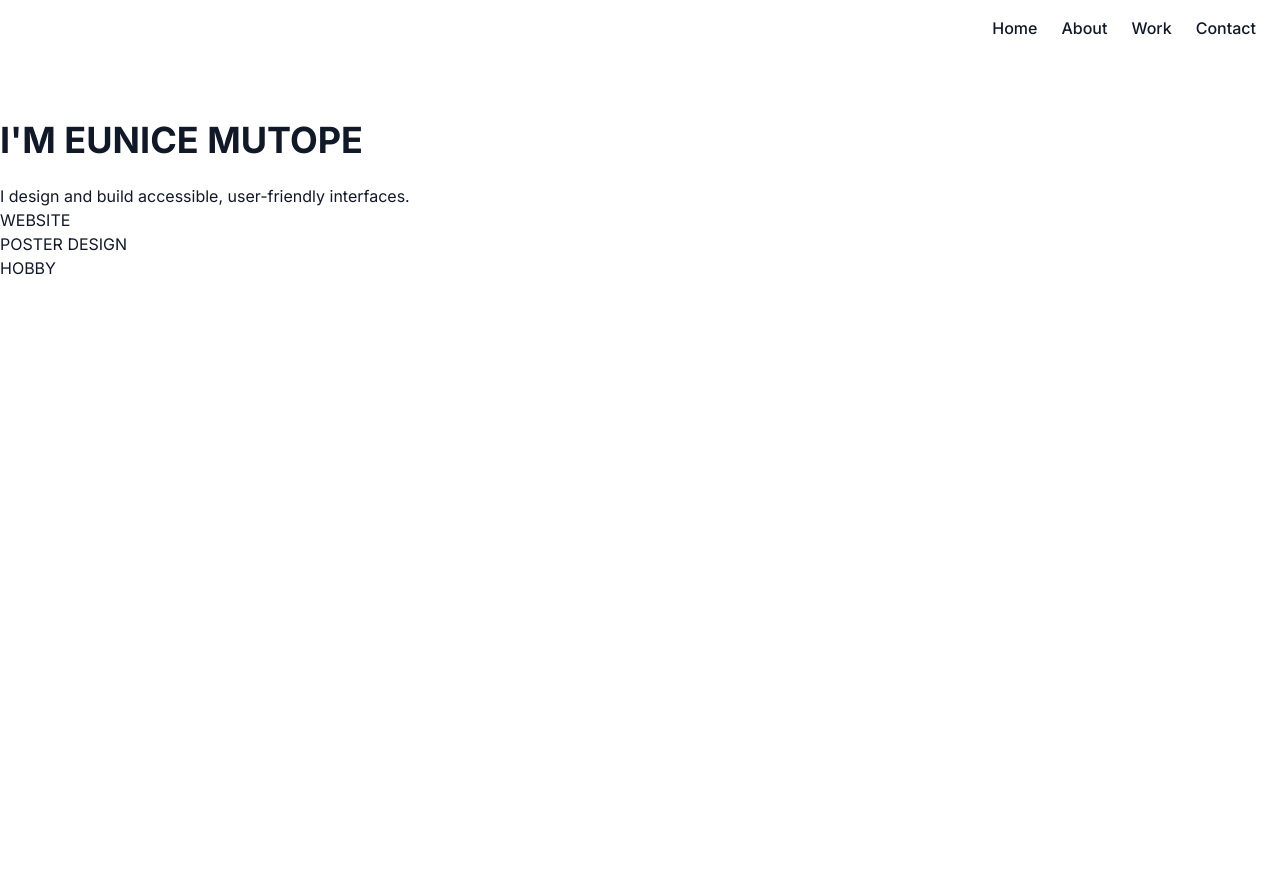
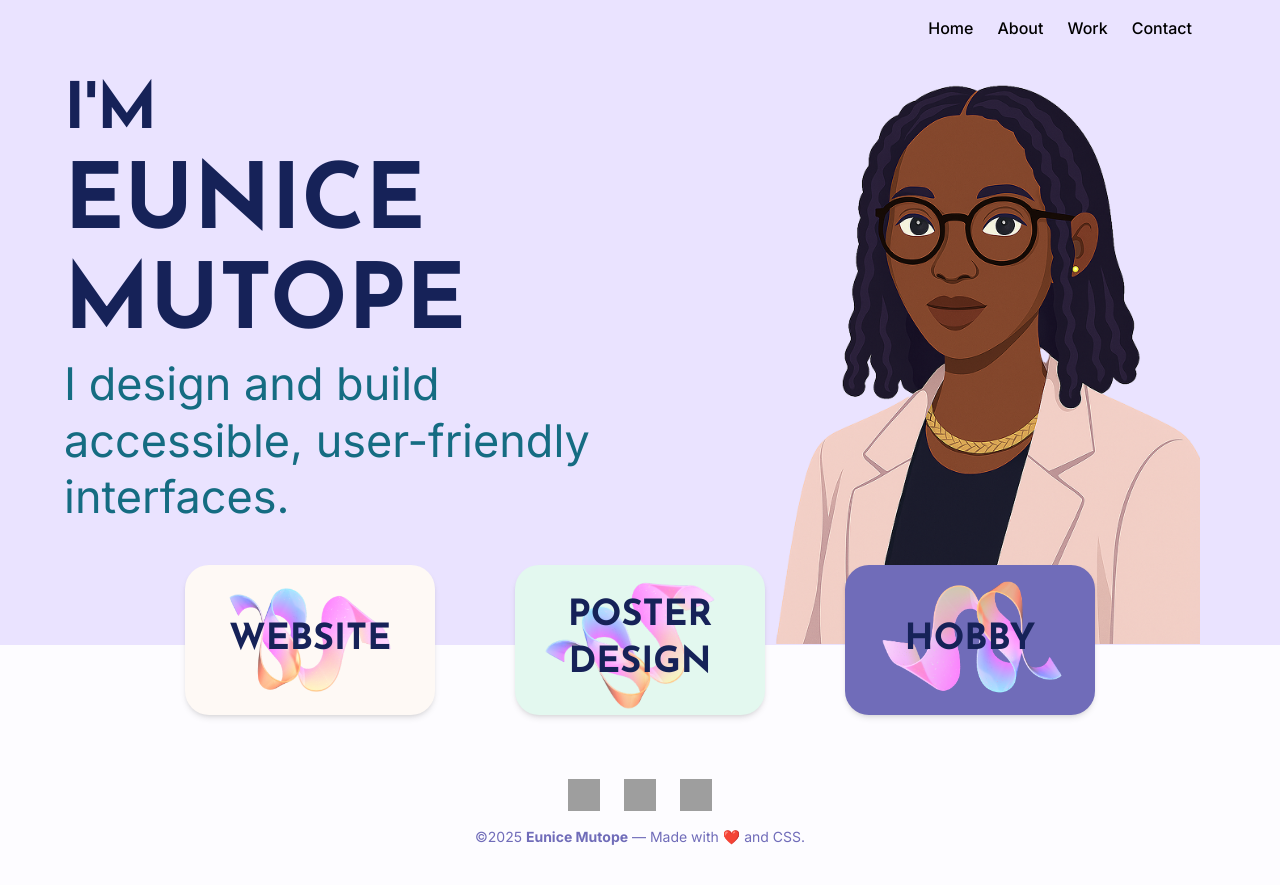
Before and after one commit to eunicemtp/portfolio, an Astro site: page / in a window 1280 px wide. Before the commit the page ends 800 px from the top, so only its background shows below. Built offline with nearby package versions, Linux system fonts and the light colour scheme; Astro itself is replaced by a stand-in of ours; grey boxes are pictures that could not be loaded.

Commit message:
HomePage setup

```diff
--- a/src/components/Home.astro
+++ b/src/components/Home.astro
@@ -1,9 +1,27 @@
 
-      <h1 class="text-4xl font-bold mb-6">I'M EUNICE MUTOPE</h1>
-	  <p>I design and build  accessible, user-friendly interfaces.</p>
-	  <div>WEBSITE</div>
-	  <div>POSTER DESIGN</div>
-	  <div>HOBBY</div>
+    <h1 class="text-h1 font-bold text-blue max-w-[0ch]"><span class="text-h3">I'M </span>EUNICE MUTOPE</h1>
+    <h4 class="text-h4 text-green-dark font-inter max-w-[20ch]">I design and build  accessible, user-friendly interfaces.</h4>
+     <img src="/assets/avatar_acceuil.png" alt="" class="w-[430px] absolute right-20 top-20 -z-10" />
+    <div class="flex gap-20 text-center mt-10 justify-center text-h5 font-jose font-bold relative mb-10">
+
+        <div class="bg-beige w-[250px] h-[150px] flex flex-col items-center justify-center rounded-3xl shadow-md relative text-center">
+            <span class="text-h5 font-bold text-blue z-10">WEBSITE</span>
+            <img src="/assets/website_ribbon2.png" alt="" class="absolute z-0 w-[200px]" />
+        </div>
+        <div class="bg-green-light w-[250px] h-[150px] flex flex-col items-center justify-center rounded-3xl shadow-md relative text-center">
+            <span class="text-h5 font-bold text-blue z-10">POSTER DESIGN</span>
+            <img src="/assets/poster_ribbon3.png" alt="" class="absolute z-0 w-[200px]" />
+        </div>
+        <div class="bg-purple-darker w-[250px] h-[150px] flex flex-col items-center justify-center rounded-3xl shadow-md relative text-center">
+            <span class="text-h5 font-bold text-blue z-10">HOBBY</span>
+            <img src="/assets/hobby_ribbon2.png" alt="" class="absolute z-0 w-[200px]" />
+        </div>
+        <div class="bg-whitey w-[100vw] h-60 absolute top-20 -z-10"></div>
+        <!-- <div class="bg-green-light w-[300px] h-[195px] flex items-center justify-center rounded-3xl">POSTER DESIGN</div>
+        <div class="bg-purple-darker w-[300px] h-[195px] flex items-center justify-center rounded-3xl">HOBBY</div> -->
+    </div>
+
+
       <!-- <div class="grid grid-cols-1 md:grid-cols-2 gap-6">
         {projets.map(projet => <CardProjet projet={projet} />)}
       </div> -->
--- a/src/layouts/Layout.astro
+++ b/src/layouts/Layout.astro
@@ -1,5 +1,7 @@
 ---
 import '../styles/global.css'; // ✅ Import CSS correctement ici (chemin selon ton arbo)
+import Header from '../components/Header.astro';
+import Footer from '../components/Footer.astro';
 ---
 <!doctype html>
 <html lang="en">
@@ -14,8 +16,11 @@ import '../styles/global.css'; // ✅ Import CSS correctement ici (chemin selon
 		<title>Portfolio</title>
 
 	</head>
-	<body>
+	<body class="bg-purple-light flex flex-col px-16">
+		<Header />
+
 		<slot />
+		<Footer />
 	</body>
 </html>
 
@@ -33,4 +38,5 @@ import '../styles/global.css'; // ✅ Import CSS correctement ici (chemin selon
 		font-style: normal;
 	}
 
+
 </style>
--- a/src/pages/index.astro
+++ b/src/pages/index.astro
@@ -4,26 +4,30 @@ import Layout from '../layouts/Layout.astro';
 import CardProjet from '../components/CardProjet.astro';
 import projets from '../data/projets.json';
 import Header from '../components/Header.astro';
+import Footer from '../components/Footer.astro';
 import Home from '../components/Home.astro';
+import '../styles/global.css';
 
 
 // Welcome to Astro! Wondering what to do next? Check out the Astro documentation at https://docs.astro.build
 // Don't want to use any of this? Delete everything in this file, the `assets`, `components`, and `layouts` directories, and start fresh.
 ---
 
-<html lang="fr">
+<!-- <html lang="fr">
   <head>
     <title>Portfolio Eunice</title>
   </head>
   <body class="bg-mint  text-gray-900">
     <Header />
 
-    <main class="p-8"></main>
+    <main class="p-8"></main> -->
 
 <Layout>
+
 	<Home />
+
 </Layout>
 
-</main>
+<!-- </main>
   </body>
-</html>
+</html> -->
--- a/src/styles/global.css
+++ b/src/styles/global.css
@@ -3,3 +3,63 @@
 @tailwind base;
 @tailwind components;
 @tailwind utilities;
+
+/* global.css */
+
+:root {
+  --font-size-p: 18px;
+  --font-size-h1: 102px;
+  --font-size-h2: 51px;
+  --font-size-h3: 36px;
+  --font-size-h4: 25px;
+  --font-size-h5: 14px;
+}
+
+@media (min-width: 1024px) {
+  :root {
+    --font-size-p: 25px;
+    --font-size-h1: 91px;
+    --font-size-h2: 81px;
+    --font-size-h3: 64px;
+    --font-size-h4: 45px;
+    --font-size-h5: 36px;
+  }
+}
+
+h1,h2,h3,h4,H5{
+    font-family: "Josefin Sans", sans-serif;
+    font-style: normal;
+}
+
+p{
+    font-family: "Inter", sans-serif;
+    font-style: normal;
+}
+
+.text-p {
+  font-size: var(--font-size-p);
+}
+
+.text-h1 {
+  font-size: var(--font-size-h1);
+  line-height: 1.1;
+}
+
+.text-h2 {
+  font-size: var(--font-size-h2);
+  line-height: 1.15;
+}
+.text-h3 {
+  font-size: var(--font-size-h3);
+  line-height: 1.20;
+}
+.text-h4 {
+  font-size: var(--font-size-h4);
+  line-height: 1.25;
+}
+.text-h5 {
+  font-size: var(--font-size-h5);
+  line-height: 1.3;
+}
+
+/* etc. */
--- a/tailwind.config.js
+++ b/tailwind.config.js
@@ -10,8 +10,8 @@ export default {
       colors: {
         // ✅ Tes couleurs personnalisées ici
         purple: {
-          light: '#AE3FF',
-          dark: '#706CB9',
+          light: '#EAE3FF',
+          darker: '#706CB9',
           form:'#DACEFF',
         },
         green: {
@@ -24,6 +24,7 @@ export default {
         },
         whitey: '#FDFCFF',
         beige: '#FEF9F5',
+        blue: '#162258',
       },
     },
   },
```
Also changed, not shown: astro.config.mjs (+1 -6 lines).
